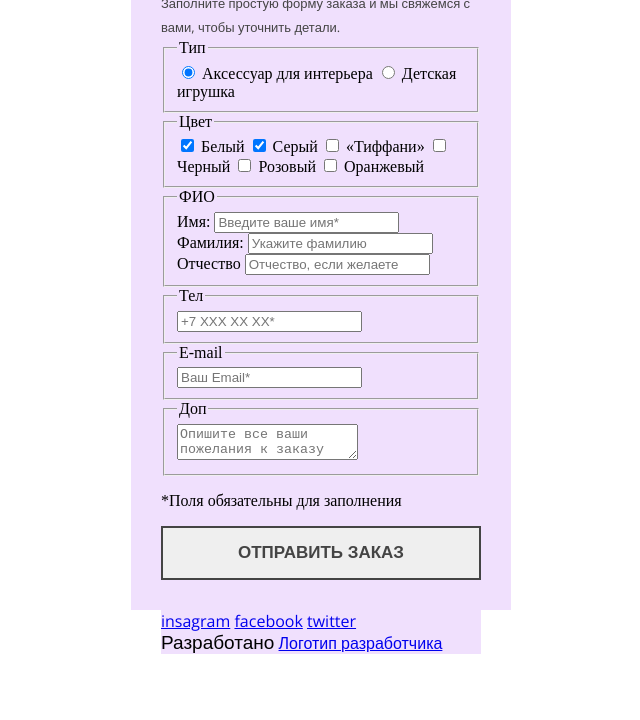
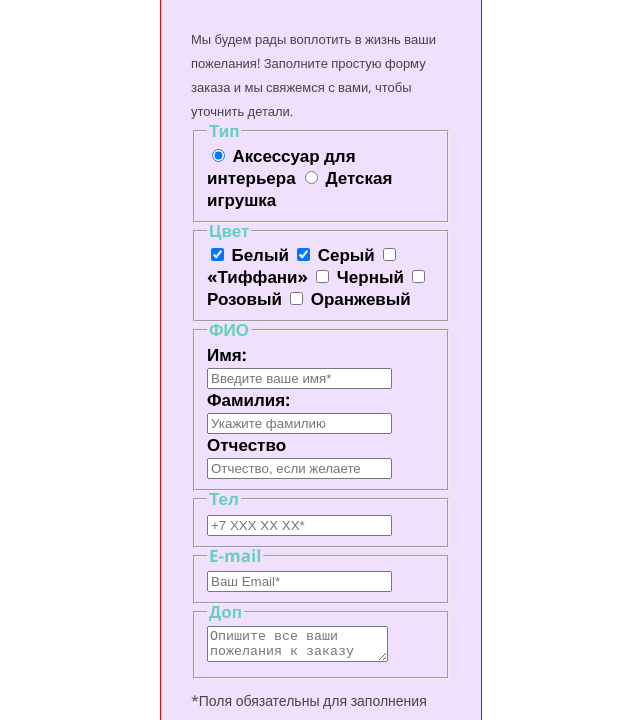
Before and after one commit to Web-proger/mishka, a website: page form.html in a window 1280 px wide. Shown: the part 335-1055 px from the top of the page, without its empty margins (319-959 px from the left). Before the commit the page ends 997 px from the top, so only its background shows below. Drawn offline with nearby package versions, Linux system fonts and the light colour scheme; files that its build step writes are made by us from their sources.

Commit message:
Задал шрифты в form, изменил контейнер в  header

```diff
--- a/form.html
+++ b/form.html
@@ -7,8 +7,7 @@
     <link href="https://fonts.googleapis.com/css?family=Open+Sans:400,700&amp;subset=cyrillic" rel="stylesheet">
   </head>
   <body>
-    <header class="inner-page-header">
-      <div class="container">
+    <header class="inner-page-header container">
         <div class="main-page-heade__top">
           <a class="main-page-header__logo" href="index.html">
             <img src="http://placehold.it/86x35/44eeab/112233">
@@ -32,15 +31,14 @@
           </ul>
         </nav>
         <h1 class="inner-page-header__caption">Вязание на заказ</h1>
-      </div>
     </header>
 
     <main class="main-content container">
       <div class="main-content__form-description"> Мы будем рады воплотить в жизнь ваши пожелания! Заполните простую форму заказа и мы свяжемся с вами, чтобы уточнить детали.
       </div>
-      <section class="order">
-        <form class="order-form">
-          <fieldset class="order-form_block">
+      <section class="order-form">
+        <form class="order-form__tag-form">
+          <fieldset class="order-form__block">
             <legend class="order-form__legend">Тип</legend>
             <label class="order-form__label">
               <input class="order-form__selection-type" type="radio" name="order-type" checked>
@@ -51,7 +49,7 @@
               Детская игрушка
             </label>
           </fieldset>
-          <fieldset class="order-form_block">
+          <fieldset class="order-form__block">
             <legend class="order-form__legend">Цвет</legend>
             <label class="order-form__label">
               <input class="order-form__selection-color" type="checkbox" name="color" checked>
@@ -78,7 +76,7 @@
               Оранжевый
             </label>
           </fieldset>
-          <fieldset class="order-form_block">
+          <fieldset class="order-form__block">
             <legend class="order-form__legend">ФИО</legend>
             <label class="order-form__label">
               Имя:
@@ -93,19 +91,19 @@
               <input type="text" class="order-form__input-full-name" placeholder="Отчество, если желаете">
             </label>
           </fieldset>
-          <fieldset class="order-form_block">
+          <fieldset class="order-form__block">
             <legend class="order-form__legend">Тел</legend>
             <label class="order-form__label">
               <input class="order-form__input-phone" type="tel" name="phone" placeholder="+7 ХХХ ХХ ХХ*">
             </label>
           </fieldset>
-          <fieldset class="order-form_block">
+          <fieldset class="order-form__block">
             <legend class="order-form__legend">E-mail</legend>
             <label class="order-form__label">
               <input class="order-form__input-email" type="email" name="mail" placeholder="Ваш Email*">
             </label>
           </fieldset>
-          <fieldset class="order-form_block">
+          <fieldset class="order-form__block">
             <legend class="order-form__legend">Доп</legend>
             <label class="order-form__label">
               <textarea class="order-form__input-wish" placeholder="Опишите все ваши пожелания к заказу"></textarea>
--- a/sass/blocks/about.scss
+++ b/sass/blocks/about.scss
@@ -4,7 +4,7 @@
     font-family: 'Open Sans', sans-serif;
     font-size: 25px;
     line-height: 30px;
-    font-weight: bold;
+    font-weight: 700;
   }
 
   &__item {
@@ -13,6 +13,6 @@
     font-family: 'Open Sans', sans-serif;
     font-size: 17px;
     line-height: 20px;
-    font-weight: bold;
+    font-weight: 700;
   }
 }
--- a/sass/blocks/order.scss
+++ b/sass/blocks/order.scss
@@ -0,0 +1,23 @@
+.order-form {
+  &__tag-form {
+    font-family: 'Open Sans', sans-serif;
+  }
+  &__legend {
+    font-size: 17px;
+    line-height: 16px;
+    font-weight: 700;
+    color: #63d1bb;
+  }
+  &__label {
+    font-size: 17px;
+    line-height: 18px;
+    font-weight: 700;
+    color: #000000;
+  }
+  &__note {
+    font-size: 14px;
+    line-height: 16px;
+    font-weight: 400;
+    color: #444444;
+  }
+}
--- a/sass/blocks/page-footer.scss
+++ b/sass/blocks/page-footer.scss
@@ -1,5 +1,6 @@
 .page-footer {
   font-family: 'Open Sans', sans-serif;
+  background-color: #f1f1f1;
   &__copyright span {
     font-size: 19px;
     line-height: 18px;
--- a/sass/global.scss
+++ b/sass/global.scss
@@ -1,9 +1,16 @@
 .container {
-  width: 320px;
+  width: 260px;
   margin: 0 auto;
   background-color: #f0e0fd;
 }
 
-.main-content {
+.main-content,
+.main-page-header,
+.inner-page-header,
+.page-footer  {
   padding: 30px;
 }
+
+header, main, footer {
+  outline: 1px solid red;
+}
--- a/sass/mixin.scss
+++ b/sass/mixin.scss
@@ -4,4 +4,5 @@
   line-height: 30px;
   font-weight: bold;
   color: #000000;
+  text-align: center;
 }
```
Also changed, not shown: catalog.html (+1 -3 lines), index.html (+1 -3 lines).
